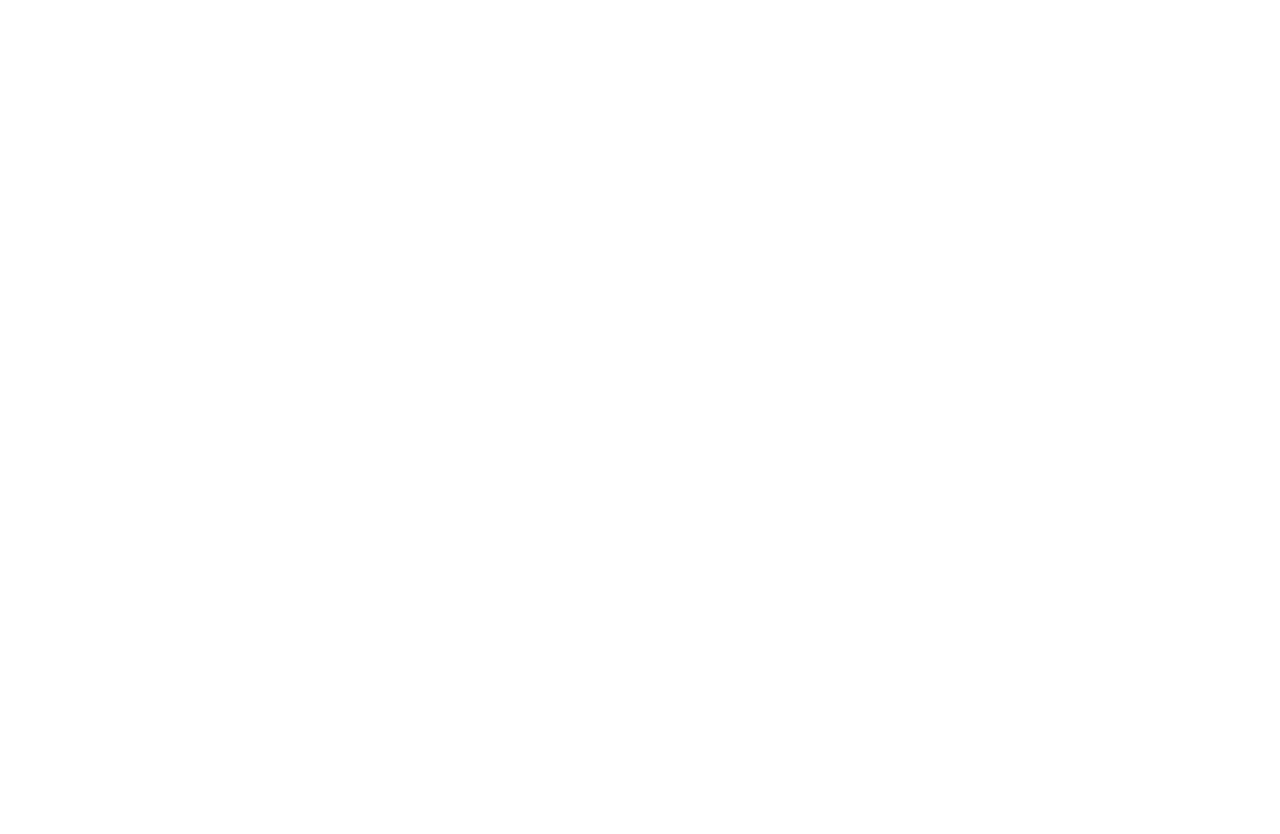
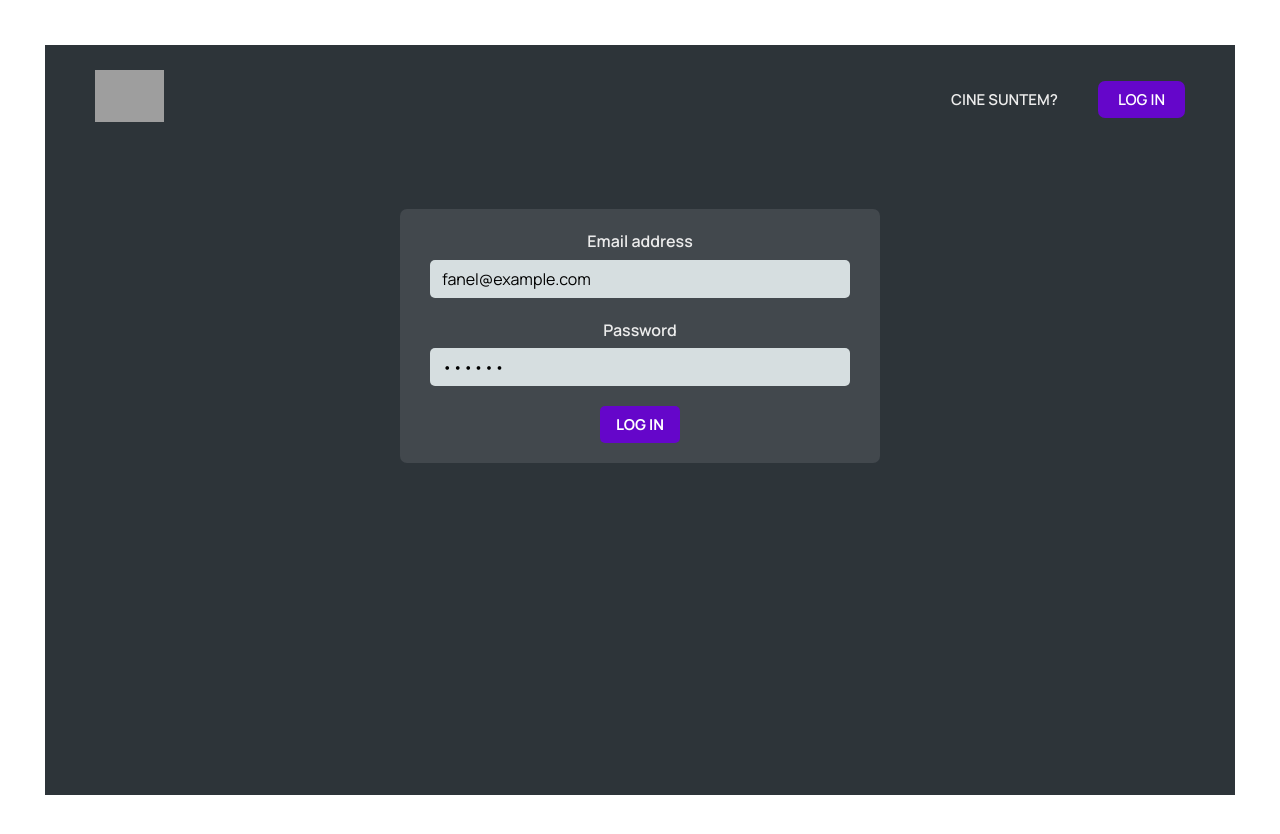
Before and after one commit to Naythen/RetardLess-FR-, a React (Vite) app in the folder RetardLessFR-GUI/: page /login in a window 1280 px wide. Before the commit this address had no page. Shown: the top 834 px of the page. Before the commit the page ends 800 px from the top, so only its background shows below. Built offline with nearby package versions, Linux system fonts and the light colour scheme; grey boxes are pictures that could not be loaded.

Commit message:
Building the first page features

```diff
--- /dev/null
+++ b/RetardLessFR-GUI/components/Button.jsx
@@ -0,0 +1,11 @@
+import styles from "./Button.module.css";
+
+function Button({ children, onClick, type }) {
+  return (
+    <button onClick={onClick} className={`${styles.btn} ${styles[type]}`}>
+      {children}
+    </button>
+  );
+}
+
+export default Button;
--- /dev/null
+++ b/RetardLessFR-GUI/components/Button.module.css
@@ -0,0 +1,35 @@
+.btn {
+  color: inherit;
+  text-transform: uppercase;
+  padding: 0.8rem 1.6rem;
+  font-family: inherit;
+  font-size: 1.5rem;
+  border: none;
+  border-radius: 5px;
+  cursor: pointer;
+}
+
+.primary {
+  font-weight: 700;
+  background-color: var(--color-brand--2);
+  color: white;
+}
+
+.back {
+  font-weight: 600;
+  background: none;
+  border: 1px solid currentColor;
+}
+
+.position {
+  font-weight: 700;
+  position: absolute;
+  z-index: 1000;
+  font-size: 1.4rem;
+  bottom: 4rem;
+  left: 50%;
+  transform: translateX(-50%);
+  background-color: var(--color-brand--2);
+  color: var(--color-dark--1);
+  box-shadow: 0 0.4rem 1.2rem rgba(36, 42, 46, 0.16);
+}
--- /dev/null
+++ b/RetardLessFR-GUI/pages/Login.jsx
@@ -0,0 +1,42 @@
+import styles from "./Login.module.css";
+import { useState } from "react";
+import PageNav from "../components/PageNav";
+import Button from "../components/Button";
+
+export default function Login() {
+  // PRE-FILL FOR DEV PURPOSES
+  const [email, setEmail] = useState("fanel@example.com");
+  const [password, setPassword] = useState("qwerty");
+
+  return (
+    <main className={styles.login}>
+      <PageNav />
+      <form className={styles.form}>
+        <div className={styles.row}>
+          <label htmlFor="email">Email address</label>
+          <input
+            type="email"
+            id="email"
+            onChange={(e) => setEmail(e.target.value)}
+            value={email}
+          />
+        </div>
+
+        <div className={styles.row}>
+          <label htmlFor="password">Password</label>
+          <input
+            type="password"
+            id="password"
+            onChange={(e) => setPassword(e.target.value)}
+            value={password}
+          />
+        </div>
+
+        <div>
+          {/* <button>Login</button> */}
+          <Button type="primary">Log in</Button>
+        </div>
+      </form>
+    </main>
+  );
+}
--- /dev/null
+++ b/RetardLessFR-GUI/pages/Login.module.css
@@ -0,0 +1,26 @@
+.login {
+  margin: 2.5rem;
+  padding: 2.5rem 5rem;
+  background-color: var(--color-dark--1);
+  min-height: calc(100vh - 5rem);
+}
+
+.form {
+  background-color: var(--color-dark--2);
+  border-radius: 7px;
+  padding: 2rem 3rem;
+  width: 100%;
+  display: flex;
+  flex-direction: column;
+  gap: 2rem;
+
+  /* Different from other form */
+  width: 48rem;
+  margin: 8rem auto;
+}
+
+.row {
+  display: flex;
+  flex-direction: column;
+  gap: 0.5rem;
+}
--- /dev/null
+++ b/RetardLessFR-GUI/pages/PageNotFound.jsx
@@ -0,0 +1,8 @@
+import styles from "./PageNotFound.module.css";
+export default function PageNotFound() {
+  return (
+    <div className={styles.undefined}>
+      <h1>Page not found 😢</h1>
+    </div>
+  );
+}
--- /dev/null
+++ b/RetardLessFR-GUI/pages/PageNotFound.module.css
@@ -0,0 +1,3 @@
+.undefined h1 {
+  color: black;
+}
--- /dev/null
+++ b/RetardLessFR-GUI/pages/Who.jsx
@@ -0,0 +1,27 @@
+import PageNav from "../components/PageNav";
+import styles from "./Who.module.css";
+
+export default function who() {
+  return (
+    <main className={styles.product}>
+      <PageNav />
+      <section>
+        <img src="img-1.jpg" alt="photo with us" />
+        <div>
+          <h2>Despre noi.</h2>
+          <p>
+            Lorem ipsum dolor sit amet consectetur adipisicing elit. Illo est
+            dicta illum vero culpa cum quaerat architecto sapiente eius non
+            soluta, molestiae nihil laborum, placeat debitis, laboriosam at fuga
+            perspiciatis?
+          </p>
+          <p>
+            Lorem, ipsum dolor sit amet consectetur adipisicing elit. Corporis
+            doloribus libero sunt expedita ratione iusto, magni, id sapiente
+            sequi officiis et.
+          </p>
+        </div>
+      </section>
+    </main>
+  );
+}
--- /dev/null
+++ b/RetardLessFR-GUI/pages/Who.module.css
@@ -0,0 +1,34 @@
+.product {
+  margin: 2.5rem;
+  padding: 2.5rem 5rem;
+  background-color: var(--color-dark--1);
+  min-height: calc(100vh - 5rem);
+}
+
+.product section {
+  width: clamp(80rem, 80%, 90rem);
+  margin: 6rem auto;
+  display: grid;
+  grid-template-columns: 1fr 1fr;
+  gap: 7rem;
+  align-items: center;
+}
+
+.product img {
+  width: 100%;
+}
+
+.product h2 {
+  font-size: 4rem;
+  line-height: 1.2;
+  margin-bottom: 3rem;
+}
+
+.product p {
+  font-size: 1.6rem;
+  margin-bottom: 2rem;
+}
+
+.product section a {
+  margin-top: 2rem;
+}
--- a/RetardLessFR-GUI/src/App.jsx
+++ b/RetardLessFR-GUI/src/App.jsx
@@ -1,13 +1,20 @@
 import "./App.css";
 import { BrowserRouter, Routes, Route } from "react-router-dom";
+
 import Homepage from "../pages/Homepage";
+import PageNotFound from "../pages/PageNotFound";
+import Who from "../pages/Who";
+import Login from "../pages/Login";
 
 function App() {
   return (
     <BrowserRouter>
       <Routes>
         <Route index element={<Homepage />} />
-        <Route path="app" element={<h1>da</h1>}></Route>
+
+        <Route path="login" element={<Login />} />
+        <Route path="who" element={<Who />} />
+        <Route path="*" element={<PageNotFound />} />
       </Routes>
     </BrowserRouter>
   );
```
Also changed, not shown: RetardLessFR-GUI/public/img-1.jpg (added).
